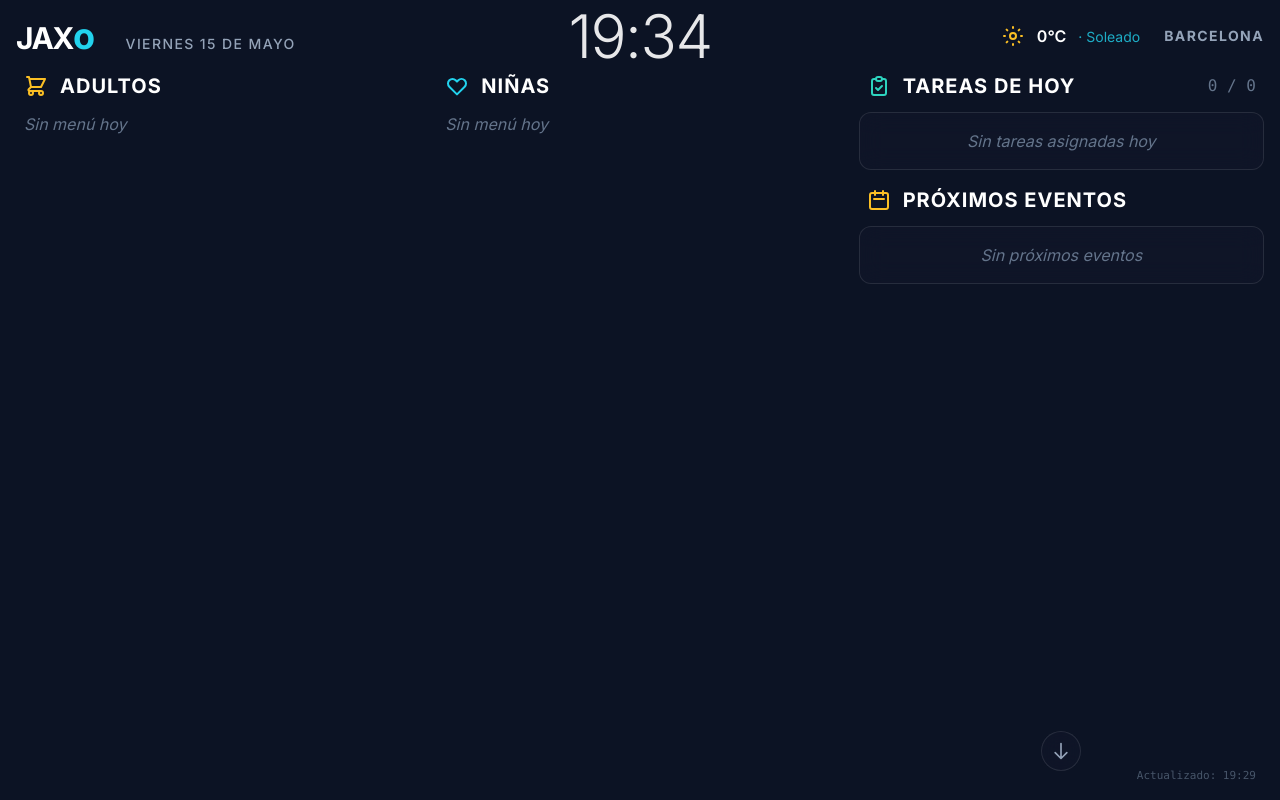
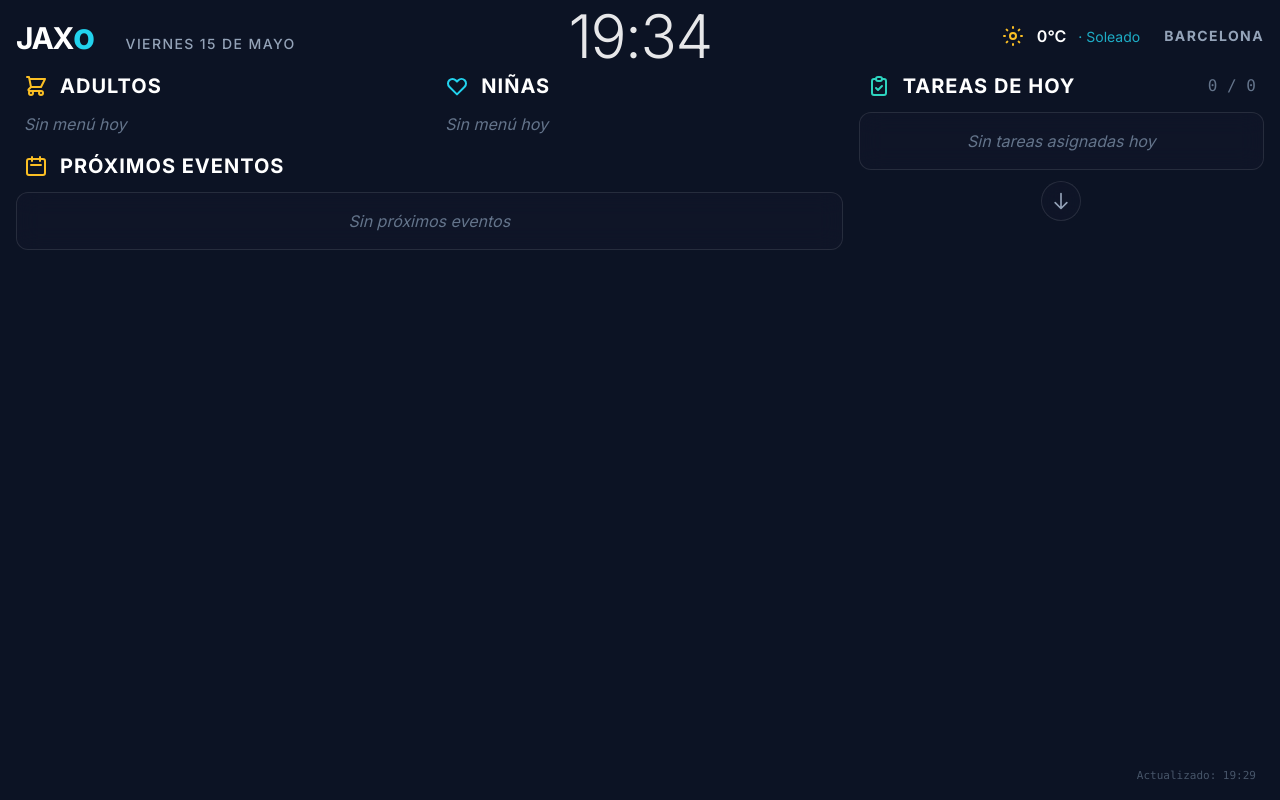
Before and after one commit to jarosquijano-netizen/Jaxo-Command-Center, a Flask app: page /tv in a window 1280 px wide. Run offline with Flask 3, Linux system fonts and the light colour scheme; data that the repository does not hold is empty; some libraries are stand-ins or nearby versions.

Commit message:
tv: move Próximos Eventos below meal cards, display events in a row
Events section relocated from right sidebar to below the meal columns,
laid out horizontally (one card per event) to use the full 8-col width.
Right sidebar now contains only Tareas de Hoy.

https://claude.ai/code/session_01JVLCD2i37dKSYmdaoqR964

```diff
--- a/backend/templates/tv_display.html
+++ b/backend/templates/tv_display.html
@@ -163,8 +163,11 @@
 {# ─── Main Grid ───────────────────────────────────────────────────────── #}
 <main class="flex-grow grid grid-cols-12 gap-4 h-full overflow-hidden">
 
-  {# ── Left zone: Meals ─────────────────────────────────────────────── #}
-  <section class="col-span-8 grid grid-cols-2 gap-4 h-full">
+  {# ── Left zone: Meals + Events ────────────────────────────────────── #}
+  <section class="col-span-8 flex flex-col gap-4 h-full overflow-hidden">
+
+    {# Meal columns #}
+    <div class="grid grid-cols-2 gap-4">
 
     {# Adultos column #}
     <div class="flex flex-col gap-3">
@@ -201,9 +204,50 @@
         <p class="text-slate-500 italic text-base px-2">Sin menú hoy</p>
       {%- endif %}
     </div>
+    </div>{# end meal columns grid #}
+
+    {# Events — below meal columns #}
+    <section class="flex flex-col gap-3">
+      <div class="flex items-center gap-3 px-2">
+        <svg class="h-6 w-6 text-jaxo-yellow" fill="none" stroke="currentColor" viewBox="0 0 24 24">
+          <path d="M8 7V3m8 4V3m-9 8h10M5 21h14a2 2 0 002-2V7a2 2 0 00-2-2H5a2 2 0 00-2 2v12a2 2 0 002 2z" stroke-linecap="round" stroke-linejoin="round" stroke-width="2"/>
+        </svg>
+        <h2 class="text-xl font-bold uppercase tracking-wider text-white">Próximos Eventos</h2>
+      </div>
+
+      <div class="flex gap-3">
+        {%- if events -%}
+          {%- for ev in events -%}
+            <div class="glass-card p-4 flex gap-4 flex-1 {% if loop.first %}border-l-4 border-l-jaxo-cyan bg-jaxo-cyan/5{% endif %}">
+              <div class="flex flex-col items-center min-w-[44px]">
+                <span class="text-xl font-bold text-white">{{ ev.time }}</span>
+                <span class="text-xs font-bold uppercase text-slate-500">{{ ev.day_label }}</span>
+              </div>
+              <div class="flex-grow">
+                <h4 class="text-lg font-semibold text-white mb-1">{{ ev.title | e }}</h4>
+                <div class="flex gap-2 items-center">
+                  <span class="text-[10px] font-bold px-2 py-0.5 bg-slate-700 text-jaxo-cyan rounded uppercase">Google</span>
+                  {%- if ev.is_live -%}
+                    <div class="ml-auto flex items-center gap-1.5 px-2 py-0.5 bg-red-500/20 text-red-400 rounded-full animate-pulse">
+                      <div class="w-1.5 h-1.5 rounded-full bg-red-500"></div>
+                      <span class="text-[10px] font-black uppercase">En directo</span>
+                    </div>
+                  {%- endif -%}
+                </div>
+              </div>
+            </div>
+          {%- endfor -%}
+        {%- else -%}
+          <div class="glass-card p-4 text-center text-slate-500 italic text-base flex-1">
+            Sin próximos eventos
+          </div>
+        {%- endif -%}
+      </div>
+    </section>
+
   </section>
 
-  {# ── Right zone: Tasks + Events ────────────────────────────────────── #}
+  {# ── Right zone: Tasks only ───────────────────────────────────────── #}
   <aside class="col-span-4 flex flex-col gap-4 h-full overflow-y-auto">
 
     {# Tasks #}
@@ -251,46 +295,7 @@
       </div>
     </section>
 
-    {# Events #}
-    <section class="flex-grow flex flex-col gap-3">
-      <div class="flex items-center gap-3 px-2">
-        <svg class="h-6 w-6 text-jaxo-yellow" fill="none" stroke="currentColor" viewBox="0 0 24 24">
-          <path d="M8 7V3m8 4V3m-9 8h10M5 21h14a2 2 0 002-2V7a2 2 0 00-2-2H5a2 2 0 00-2 2v12a2 2 0 002 2z" stroke-linecap="round" stroke-linejoin="round" stroke-width="2"/>
-        </svg>
-        <h2 class="text-xl font-bold uppercase tracking-wider text-white">Próximos Eventos</h2>
-      </div>
-
-      <div class="flex flex-col gap-3">
-        {%- if events -%}
-          {%- for ev in events -%}
-            <div class="glass-card p-4 flex gap-4 {% if loop.first %}border-l-4 border-l-jaxo-cyan bg-jaxo-cyan/5{% endif %}">
-              <div class="flex flex-col items-center min-w-[44px]">
-                <span class="text-xl font-bold text-white">{{ ev.time }}</span>
-                <span class="text-xs font-bold uppercase text-slate-500">{{ ev.day_label }}</span>
-              </div>
-              <div class="flex-grow">
-                <h4 class="text-lg font-semibold text-white mb-1">{{ ev.title | e }}</h4>
-                <div class="flex gap-2 items-center">
-                  <span class="text-[10px] font-bold px-2 py-0.5 bg-slate-700 text-jaxo-cyan rounded uppercase">Google</span>
-                  {%- if ev.is_live -%}
-                    <div class="ml-auto flex items-center gap-1.5 px-2 py-0.5 bg-red-500/20 text-red-400 rounded-full animate-pulse">
-                      <div class="w-1.5 h-1.5 rounded-full bg-red-500"></div>
-                      <span class="text-[10px] font-black uppercase">En directo</span>
-                    </div>
-                  {%- endif -%}
-                </div>
-              </div>
-            </div>
-          {%- endfor -%}
-        {%- else -%}
-          <div class="glass-card p-4 text-center text-slate-500 italic text-base">
-            Sin próximos eventos
-          </div>
-        {%- endif -%}
-      </div>
-    </section>
-
-    {# Bottom spacer / bounce indicator #}
+    {# Bottom spacer #}
     <div class="flex justify-center pb-2">
       <div class="h-10 w-10 rounded-full glass-card flex items-center justify-center animate-bounce">
         <svg class="h-5 w-5 text-slate-400" fill="none" stroke="currentColor" viewBox="0 0 24 24">
```
